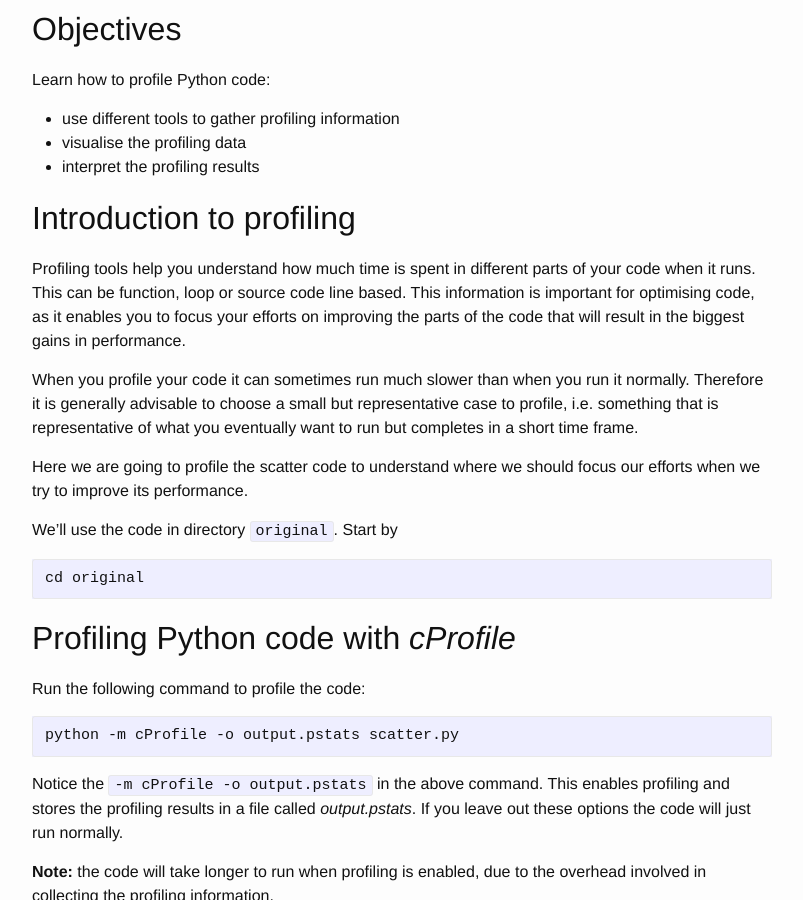
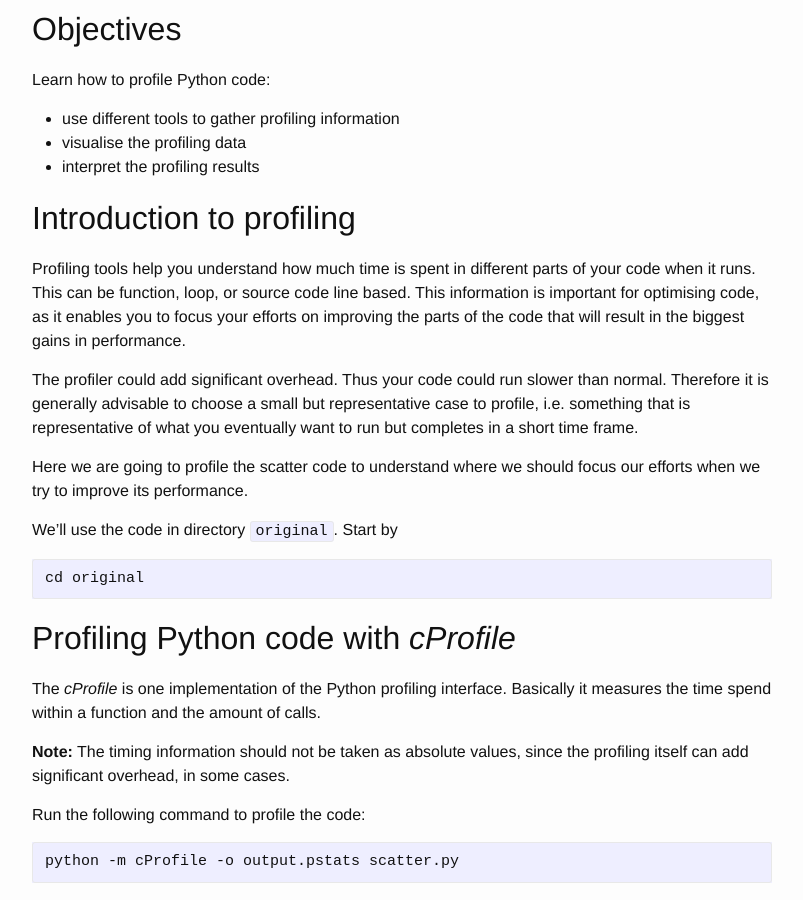
Before and after one commit to nesi/perf-training, a Jekyll site: the page built from _lessons/python-scatter/01-profiling.md, in a window 1280 px wide and 900 px high, scrolled down 661 px. Shown: the whole window, without its empty margins (238-1041 px from the left). Built offline with Jekyll 4.4.1, drawn with Linux system fonts in a browser that asks for light colours; some of the changed text lies outside the part shown.

Commit message:
Profiling, add few details

````diff
--- a/_lessons/python-scatter/01-profiling.md
+++ b/_lessons/python-scatter/01-profiling.md
@@ -16,13 +16,11 @@ Learn how to profile Python code:
 ## Introduction to profiling
 
 Profiling tools help you understand how much time is spent in different
-parts of your code when it runs. This can be function, loop or source code line based.
-This information is important for optimising code, as it
+parts of your code when it runs. This can be function, loop, or source code line based. This information is important for optimising code, as it
 enables you to focus your efforts on improving the parts of the code that
 will result in the biggest gains in performance.
 
-When you profile your code it can sometimes run much slower than when you run
-it normally. Therefore it is generally advisable to choose a small but
+The profiler could add significant overhead. Thus your code could run slower than normal. Therefore it is generally advisable to choose a small but
 representative case to profile, i.e. something that is representative of what
 you eventually want to run but completes in a short time frame.
 
@@ -36,6 +34,10 @@ cd original
 ```
 
 ## Profiling Python code with *cProfile*
+
+The *cProfile* is one implementation of the Python profiling interface. Basically it measures the time spend within a function and the amount of calls.
+
+**Note:** The timing information should not be taken as absolute values, since the profiling itself can add significant overhead, in some cases.
 
 Run the following command to profile the code:
 
@@ -116,7 +118,7 @@ What to look for:
 The *cProfile* tool only times function calls. This is a good first step to
 find hotspots in your code (and often this is enough by itself). However, in
 some cases knowing that a particular function takes a lot of time is not
-particularly helpful. For example, it could be a very long function.
+particularly helpful. For example, it could be a very long function with multiple loops and computations.
 
 With *line_profiler* you have to explicitly tell it which functions you would
 like to be profiled, by modifying the source code slightly. Then
@@ -214,14 +216,12 @@ at the page linked above.
 
 ## ARM MAP
 
-On NeSI systems we also provide the ARM (previous Allinea) MAP profiler.
-It is meant to be user-friendly and works also with parallel applications.
-To use it you need to load
-`module load forge`
-and start `map`. We need to specify the executable (in this case `python`),
-the arguments (here `scatter.py`) and a working directory and if necessary the parallelization parameters. After running the executable, MAP shows the summary with different metrics, including memory consumption, floating-point instructions, and (most important here) a line based profile.
+On NeSI systems we also provide the [ARM MAP](https://www.arm.com/products/development-tools/server-and-hpc/forge/map) (previous Allinea MAP) profiler in the `forge` module (as well as the parallel debugger DDT).
+It is meant to be simple to use and designed for parallel applications.
+The GUI can be started after loading `module load forge` and launching `map`. In the profile menu we need to specify the executable (in this case "python"), the arguments (here "scatter.py") and a working directory and if necessary the parallelization parameters. After running the executable, MAP shows the summary with different metrics.
 [![example-map-scatter](images/MAP_scatter.png)](images/MAP_scatter.png)
-
+In the default view we see on top following behaviors over run time: "thread activity", usage of floating point operations, and used memory.
+But even more interesting for us here, is the "total core time" presented in the lower box, where we can also go down the call stack. Thus, our focus is quickly pointed to the most time consuming source code lines, which we should concentrate in our optimization approach. The source code viewer in the middle helps us navigating and combining the data.
 
 ## Summary
 
````
Also changed, not shown: other parts of _lessons/python-scatter/01-profiling.md (+1 -1 lines).
